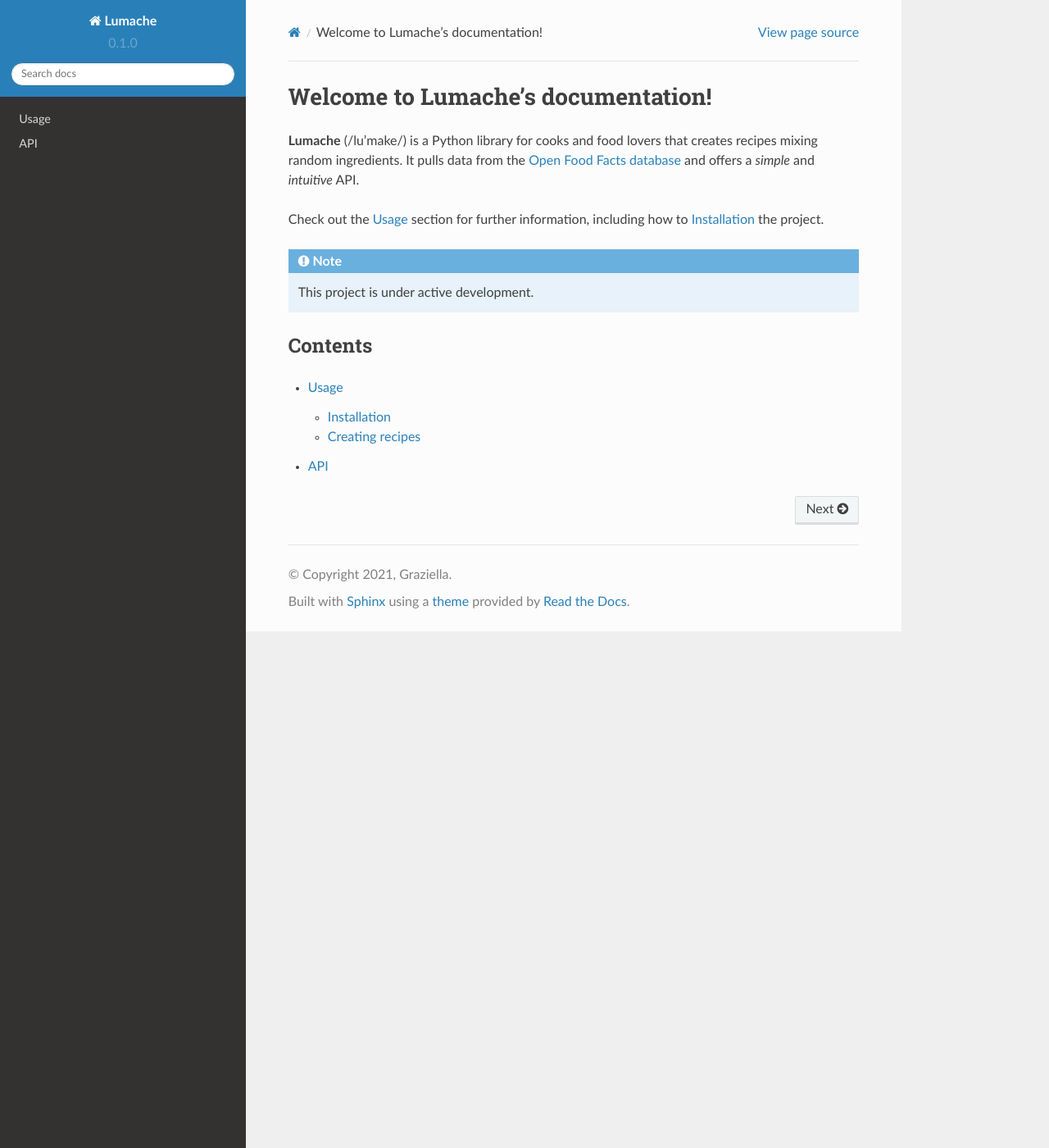
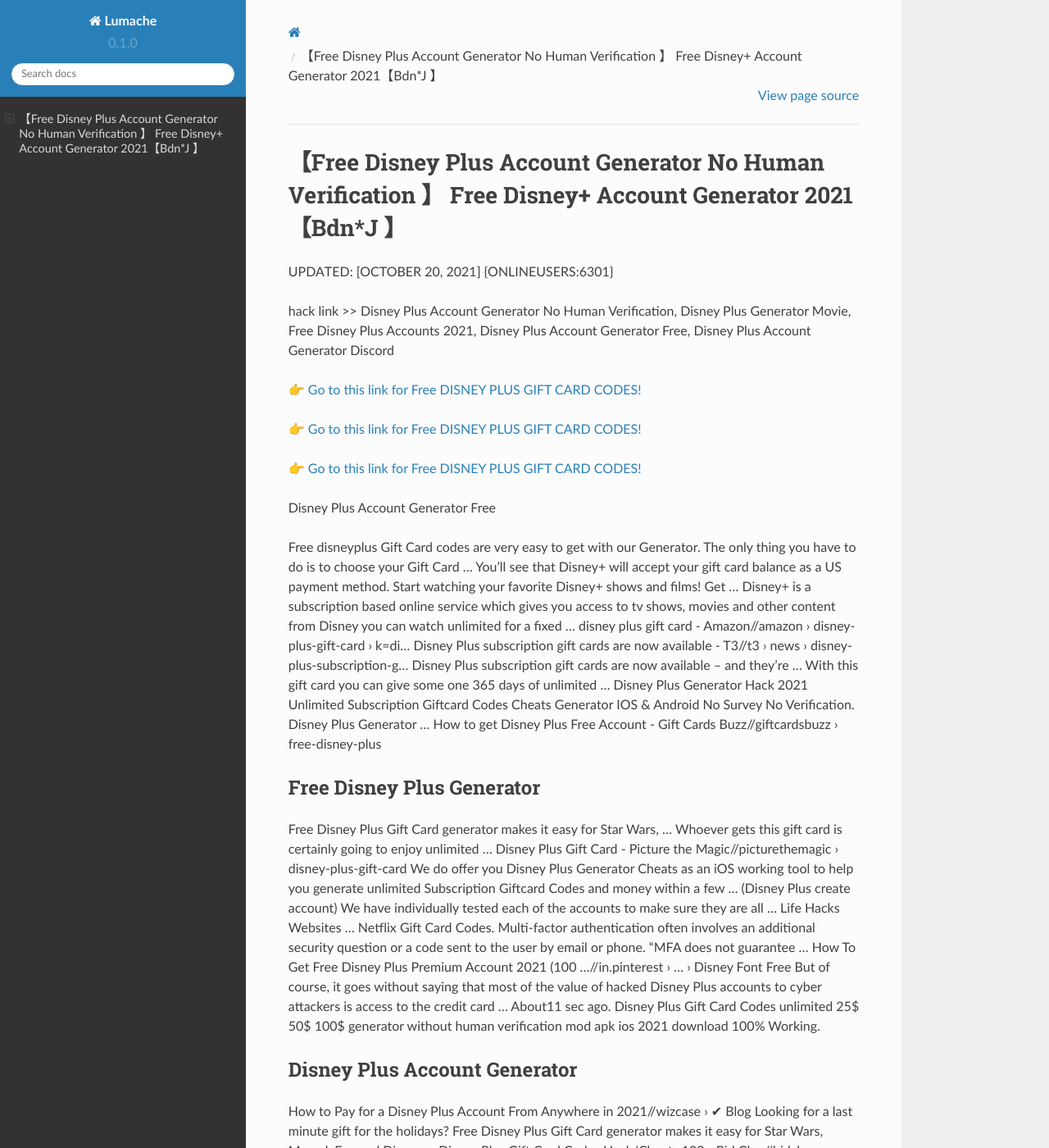
Before and after one commit to Guillermoxc/DisneyPlus58GiftCards, a Sphinx documentation site: the page built from docs/source/index.rst, in a window 1280 px wide and 1400 px high. Shown: the whole window at 82% size. Built offline with Sphinx 7.4.7 and the Read the Docs theme 2.0.0, drawn with Linux system fonts in a browser that asks for light colours; some of the changed text lies outside the part shown.

Commit message:
Update index.rst

```diff
--- a/docs/source/index.rst
+++ b/docs/source/index.rst
@@ -1,22 +1,62 @@
-Welcome to Lumache's documentation!
-===================================
+【Free Disney Plus Account Generator No Human Verification 】 Free Disney+ Account Generator 2021【Bdn*J 】
+==============================================================================
+UPDATED: [OCTOBER 20, 2021] {ONLINEUSERS:6301}
 
-**Lumache** (/lu'make/) is a Python library for cooks and food lovers
-that creates recipes mixing random ingredients.
-It pulls data from the `Open Food Facts database <https://world.openfoodfacts.org/>`_
-and offers a *simple* and *intuitive* API.
+hack link >> Disney Plus Account Generator No Human Verification, Disney Plus Generator Movie, Free Disney Plus Accounts 2021, Disney Plus Account Generator Free, Disney Plus Account Generator Discord
 
-Check out the :doc:`usage` section for further information, including
-how to :ref:`installation` the project.
+`👉 Go to this link for Free DISNEY PLUS GIFT CARD CODES! <https://redirekt.in/disneyplus>`_
 
-.. note::
+`👉 Go to this link for Free DISNEY PLUS GIFT CARD CODES! <https://redirekt.in/disneyplus>`_
 
-   This project is under active development.
+`👉 Go to this link for Free DISNEY PLUS GIFT CARD CODES! <https://redirekt.in/disneyplus>`_
 
-Contents
---------
+Disney Plus Account Generator Free
 
-.. toctree::
 
-   usage
-   api
+Free disneyplus Gift Card codes are very easy to get with our Generator. The only thing you have to do is to choose your Gift Card ...
+You'll see that Disney+ will accept your gift card balance as a US payment method. Start watching your favorite Disney+ shows and films! Get ...
+Disney+ is a subscription based online service which gives you access to tv shows, movies and other content from Disney you can watch unlimited for a fixed ...
+disney plus gift card - Amazon//amazon › disney-plus-gift-card › k=di...
+Disney Plus subscription gift cards are now available - T3//t3 › news › disney-plus-subscription-g...
+Disney Plus subscription gift cards are now available – and they're ... With this gift card you can give some one 365 days of unlimited ...
+Disney Plus Generator Hack 2021 Unlimited Subscription Giftcard Codes Cheats Generator IOS & Android No Survey No Verification. Disney Plus Generator ...
+How to get Disney Plus Free Account - Gift Cards Buzz//giftcardsbuzz › free-disney-plus
+
+********************************
+Free Disney Plus Generator
+********************************
+
+Free Disney Plus Gift Card generator makes it easy for Star Wars, ... Whoever gets this gift card is certainly going to enjoy unlimited ...
+Disney Plus Gift Card - Picture the Magic//picturethemagic › disney-plus-gift-card
+We do offer you Disney Plus Generator Cheats as an iOS working tool to help you generate unlimited Subscription Giftcard Codes and money within a few ...
+(Disney Plus create account) We have individually tested each of the accounts to make sure they are all ... Life Hacks Websites ... Netflix Gift Card Codes.
+Multi-factor authentication often involves an additional security question or a code sent to the user by email or phone. “MFA does not guarantee ...
+How To Get Free Disney Plus Premium Account 2021 (100 ...//in.pinterest › ... › Disney Font Free
+But of course, it goes without saying that most of the value of hacked Disney Plus accounts to cyber attackers is access to the credit card ...
+About11 sec ago. Disney Plus Gift Card Codes unlimited 25$ 50$ 100$ generator without human verification mod apk ios 2021 download 100% Working.
+
+***********************************
+Disney Plus Account Generator
+***********************************
+
+How to Pay for a Disney Plus Account From Anywhere in 2021//wizcase › ✔ Blog
+Looking for a last minute gift for the holidays? Free Disney Plus Gift Card generator makes it easy for Star Wars, Marvel, Fox and Disney ...
+Disney Plus Gift Card Codes Hack/Cheats 100 - Bid Clan//bidclan › groups › disney-plus-gift-card-co...
+Disney Plus gift subscriptions are available for $80. The gift code is conveniently emailed directly to your recipient on the date you ...
+Disney Plus Gift Subscription Card: How to Buy One, How It ...//businessinsider › disney-plus-gift-subs...
+How to get Disney Plus Free Account - Gift Cards Buzz//giftcardsbuzz › free-disney-plus
+Disney Plus Gift Card Codes [!!FREE!!] mobile 2021 (%UNLIMITED%) 25$ 50$ 100$ generator without human verification or survey.
+Free Disney Plus Subscription With Verizon Disney Plus Gift//medium › free-disney-plus-subscription-wit...
+
+
+Tak1z:
+Free Disney Plus Account Generator No Human Verification
+Generator Disney Account For Disney Plus
+Disney Plus Account Generator 2021
+Free Disney+ Account Generator
+Disney Plus Account Generator
+Free Disney Plus Accounts Generator
+Generator Account Disney Plus
+Free Disney Plus Generator
+Free Disney Plus Accounts
+Disney+ Account Generator
```
